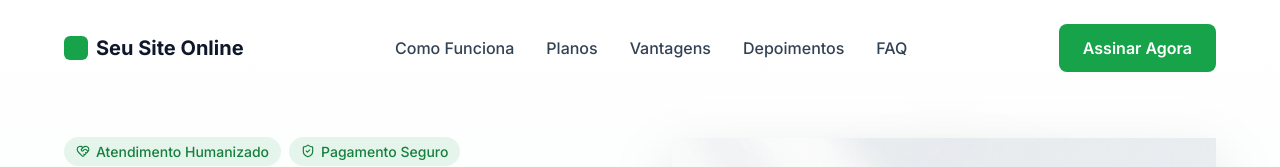
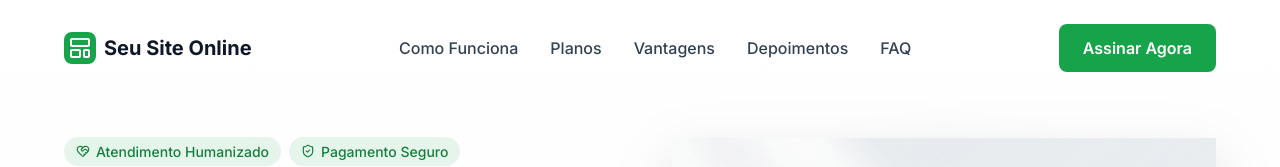
Before and after one commit to Mecky59/seusiteonline, a React (Vite) app: page / in a window 1280 px wide. Shown: the top 167 px of the page. Built offline with nearby package versions, Linux system fonts and the light colour scheme; no server answers.

Commit message:
feat: add real logo icon

```diff
--- a/src/components/Header.jsx
+++ b/src/components/Header.jsx
@@ -1,5 +1,5 @@
 import { useState, useEffect } from 'react';
-import { Menu, X } from 'lucide-react';
+import { Menu, X, LayoutTemplate } from 'lucide-react';
 import styles from './Header.module.css';
 
 export default function Header() {
@@ -18,7 +18,7 @@ export default function Header() {
     <header className={`${styles.header} ${isScrolled ? styles.scrolled : ''}`}>
       <div className={`container ${styles.container}`}>
         <div className={styles.logo}>
-          <span className={styles.logoIcon}></span>
+          <LayoutTemplate className={styles.logoIcon} />
           Seu Site Online
         </div>
 
--- a/src/components/Header.module.css
+++ b/src/components/Header.module.css
@@ -34,11 +34,15 @@
 }
 
 .logoIcon {
-  width: 24px;
-  height: 24px;
+  width: 32px;
+  height: 32px;
   background: var(--color-green);
-  border-radius: 6px;
-  display: inline-block;
+  color: #ffffff; /* Sets the stroke color of lucide icons */
+  border-radius: 8px;
+  padding: 4px;
+  display: flex;
+  align-items: center;
+  justify-content: center;
 }
 
 .nav {
```
